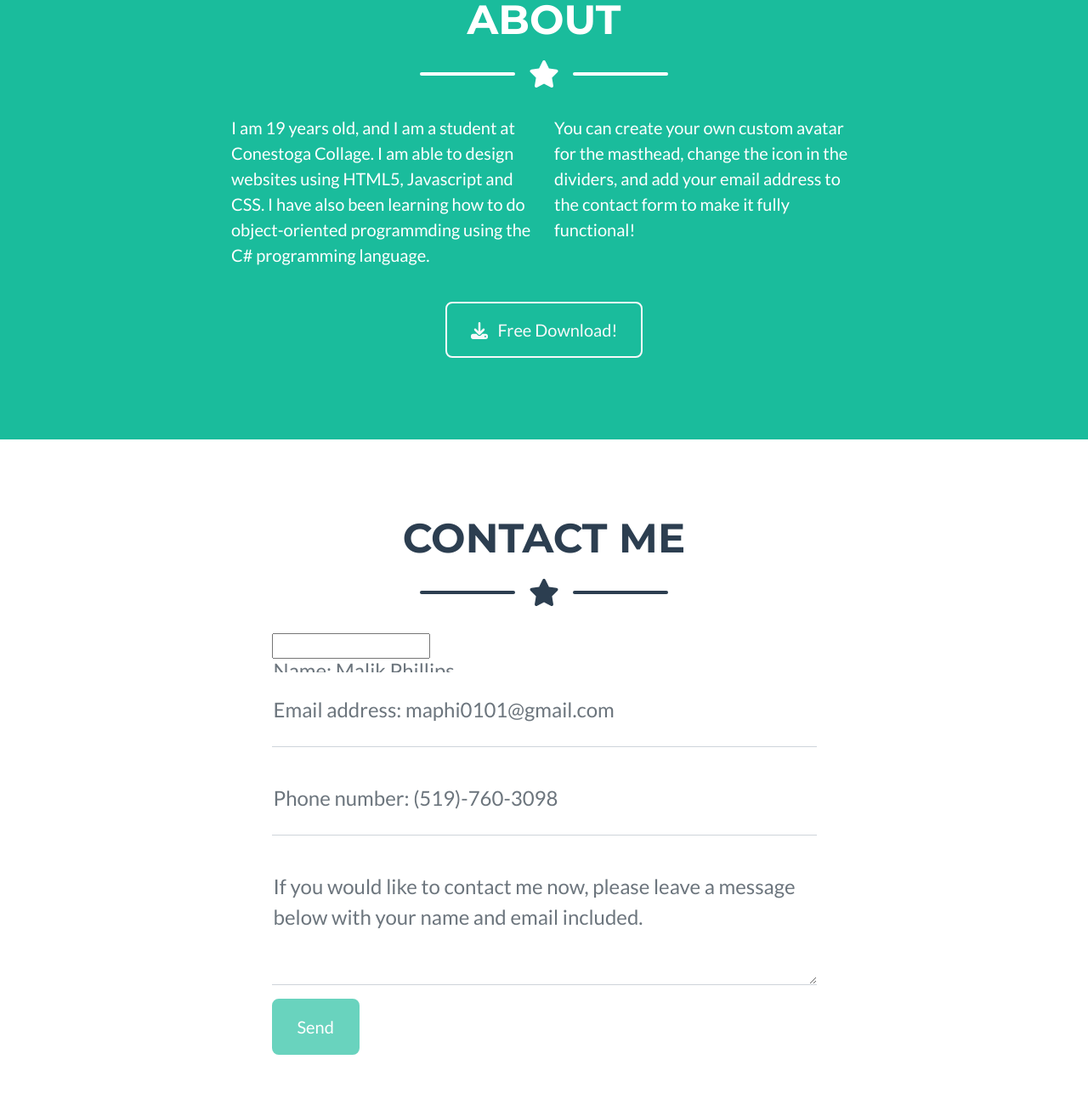
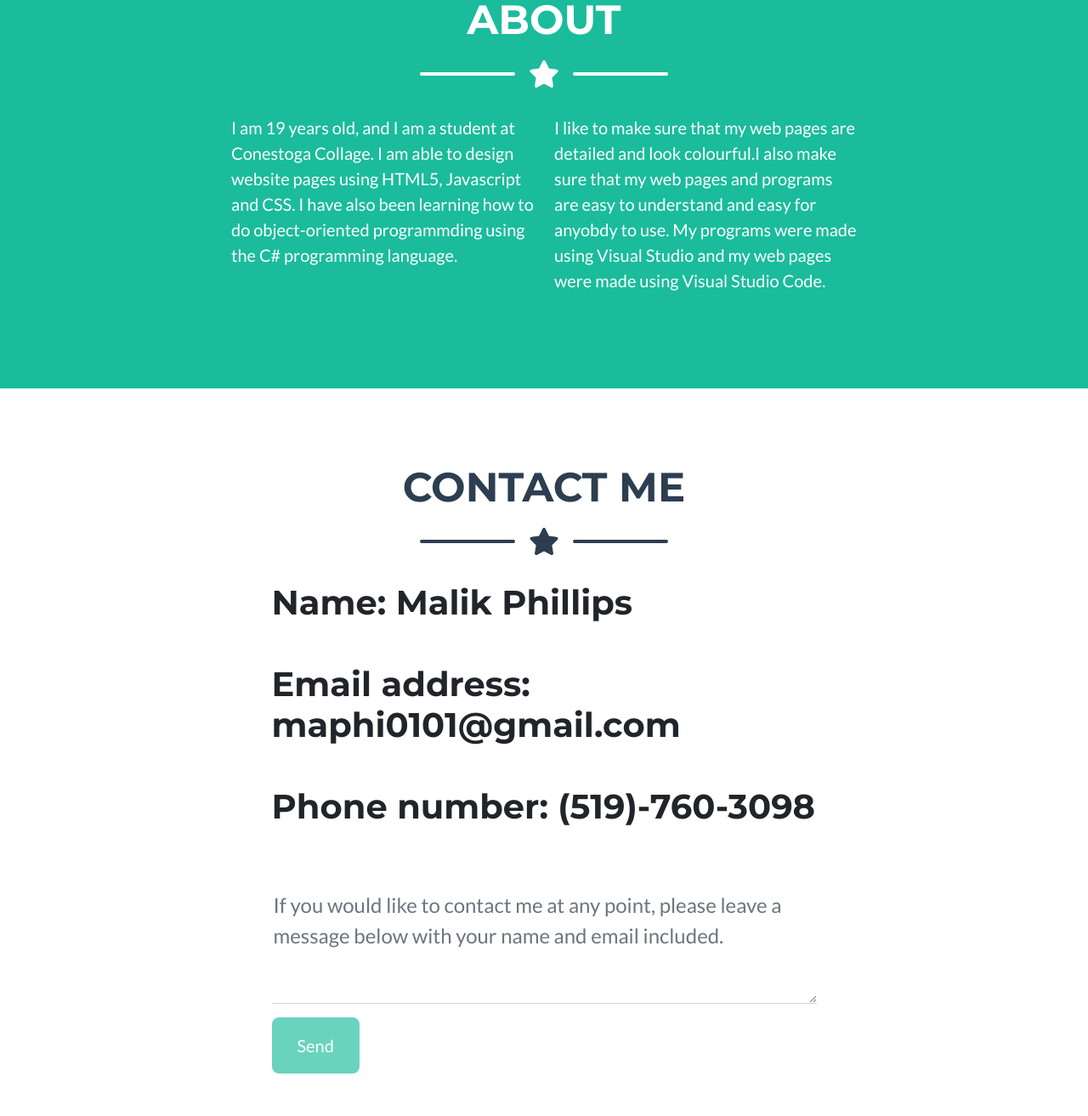
Before and after one commit to Phillster0108/Phillster.github.io, a plain HTML site: page index.html in a window 1280 px wide. Shown: the part 1687-3000 px from the top of the page at 85% size. Drawn offline with nearby package versions, Linux system fonts and the light colour scheme.

Commit message:
My third website commit.

```diff
--- a/index.html
+++ b/index.html
@@ -134,16 +134,9 @@
                 </div>
                 <!-- About Section Content-->
                 <div class="row">
-                    <div class="col-lg-4 ms-auto"><p class="lead">I am 19 years old, and I am a student at Conestoga Collage. I am able to design websites using HTML5, Javascript and CSS. I have also been learning how to do object-oriented programmding using the C# programming
-                                language.</p></div>
-                    <div class="col-lg-4 me-auto"><p class="lead">You can create your own custom avatar for the masthead, change the icon in the dividers, and add your email address to the contact form to make it fully functional!</p></div>
-                </div>
-                <!-- About Section Button-->
-                <div class="text-center mt-4">
-                    <a class="btn btn-xl btn-outline-light" href="https://startbootstrap.com/theme/freelancer/">
-                        <i class="fas fa-download me-2"></i>
-                        Free Download!
-                    </a>
+                    <div class="col-lg-4 ms-auto"><p class="lead">I am 19 years old, and I am a student at Conestoga Collage. I am able to design website pages using HTML5, Javascript and CSS. I have also been learning how to do object-oriented programmding using the C# programming language.</p></div>
+                    <div class="col-lg-4 me-auto"><p class="lead">I like to make sure that my web pages are detailed and look colourful.I also make sure that my web pages and programs are easy to understand and easy for anyobdy to use. My programs were made using
+                        Visual Studio and my web pages were made using Visual Studio Code.</p></div>
                 </div>
             </div>
         </section>
@@ -169,25 +162,19 @@
                         <!-- https://startbootstrap.com/solution/contact-forms-->
                         <!-- to get an API token!-->
                         <form id="contactForm" data-sb-form-api-token="API_TOKEN">
-                            <!-- Name input-->
                             <div class="form-floating mb-3">
-                                <input type = "text" id = "name">
-                                <label>Name: Malik Phillips</label>
+                                <h1>Name: Malik Phillips</h1><br/>
                             </div>
-                            <!-- Email address input-->
                             <div class="form-floating mb-3">
-                                <input class="form-control" id="email" type="email" placeholder="name@example.com" data-sb-validations="required,email" />
-                                <label for="email">Email address: maphi0101@gmail.com</label>
+                                <h1>Email address: maphi0101@gmail.com</h1><br/>
                             </div>
-                            <!-- Phone number input-->
                             <div class="form-floating mb-3">
-                                <input class="form-control" id="phone" type="tel" placeholder="(123) 456-7890" data-sb-validations="required" />
-                                <label for="phone">Phone number: (519)-760-3098</label>
+                                <h1>Phone number: (519)-760-3098</h1><br/>
                             </div>
                             <!-- Message input-->
                             <div class="form-floating mb-3">
                                 <textarea class="form-control" id="message" type="text" placeholder="Enter your message here..." style="height: 10rem" data-sb-validations="required"></textarea>
-                                <label for="message">If you would like to contact me now, please leave a message below with your name and email included.</label>
+                                <label for="message">If you would like to contact me at any point, please leave a message below with your name and email included.</label>
                                 <div class="invalid-feedback" data-sb-feedback="message:required">A message is required.</div>
                             </div>
                             <!-- Submit success message-->
@@ -225,12 +212,6 @@
                             4 Ralston Drive
                             <br />
                             Guelph, Ontario
-                        </p>
-                    </div>
-                    <!-- Footer Social Icons-->
-                    <!-- Footer About Text-->
-                    <div class="col-lg-4">
-                            .
                         </p>
                     </div>
                 </div>
```
Also changed, not shown: assets/img/Image 2.jpg (added), assets/img/Image 3.jpg (added), assets/img/Image 4.jpg (added), assets/img/Image 5.jpg (added), assets/img/Image 6.jpg (added), assets/img/Image 7.jpg (added), 2 other files.
